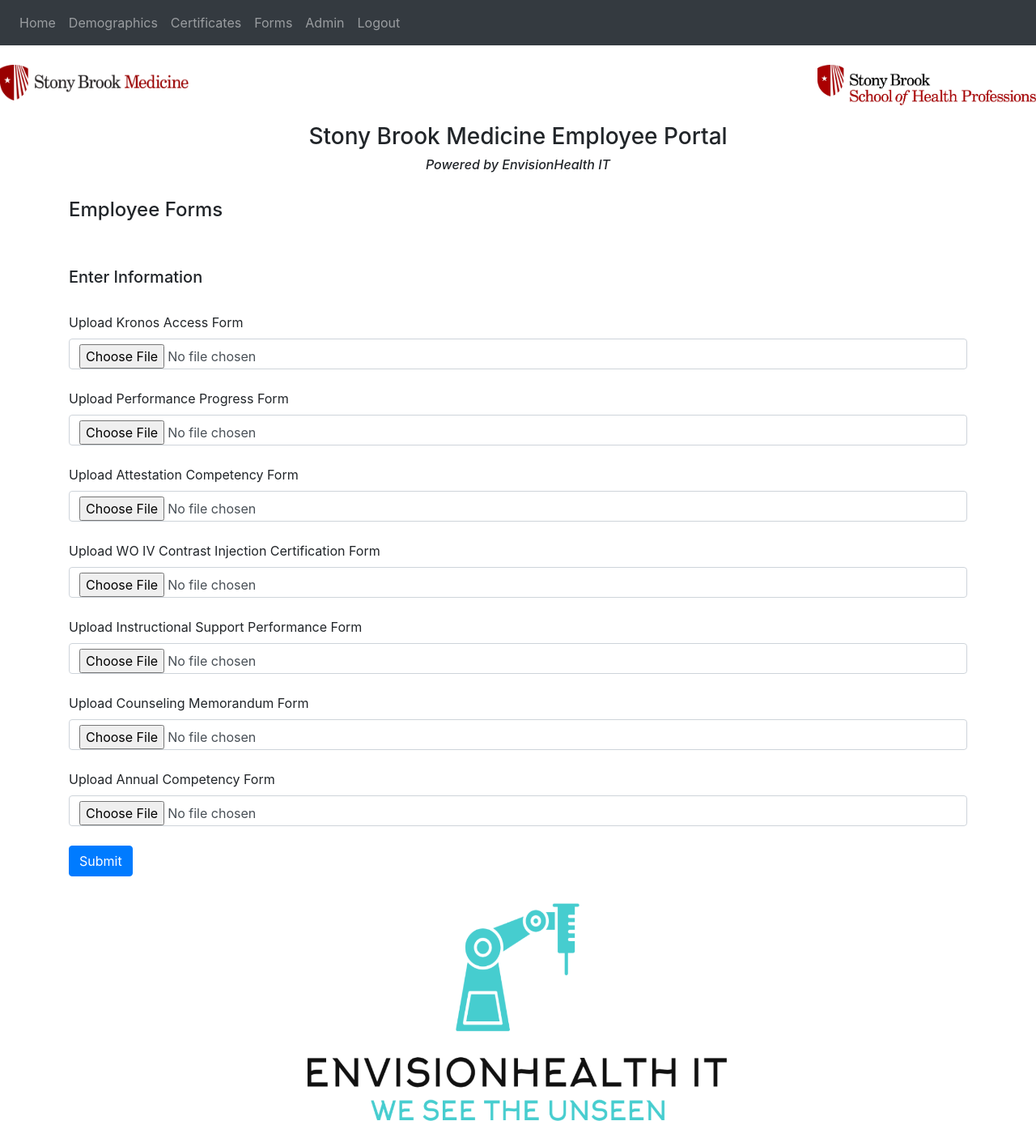
After one commit to jaynamiproductions/employee-database-mvp, a Flask app: page /forms in a window 1280 px wide. The commit adds this page. Shown: the top 1405 px of the page at 81% size. Run offline with Flask 3, Linux system fonts and the light colour scheme; the visitor is signed in with stand-in values (Sample User, id 1); data that the repository does not hold is empty; some libraries are stand-ins or nearby versions.

Commit message:
Add files via upload

```diff
--- /dev/null
+++ b/flask1/website/static/index3.js
@@ -0,0 +1,8 @@
+function deleteForm(profileid) {
+    fetch('/delete-field3', {
+    method: 'POST',
+    body: JSON.stringify({ profileid: profileid})
+    }).then((_res) => {
+        window.location.href = "/forms";
+    });
+}
--- a/flask1/website/templates/admin2.html
+++ b/flask1/website/templates/admin2.html
@@ -2,7 +2,7 @@
 {% block content %}
 <br/>
 <h4>Welcome to the Admin page.</h4>
-<p>Hopefully a dynamic view of the database could be here.</p>
+<p>Database tables can be viewed here. Tables should also be able to be exported as excel files.</p>
 <br/>
 
 {% for i in data %}
--- a/flask1/website/templates/base.html
+++ b/flask1/website/templates/base.html
@@ -28,9 +28,10 @@
                     <a class="nav-item nav-link" id="home" href="/">Home</a>
                     <a class="nav-item nav-link" id="demographics" href="/demographics">Demographics</a>
                     <a class="nav-item nav-link" id="certificates" href="/certificates">Certificates</a>
+                    <a class="nav-item nav-link" id="forms" href="/forms">Forms</a>
                     <a class="nav-item nav-link" id="admin" href="/admin">Admin</a>
                     <a class="nav-item nav-link" id="logout" href="/logout">Logout</a>
-                    {% else %}>
+                    {% else %}
                     <a class="nav-item nav-link" id="login" href="/login">Login</a>
                     <a class="nav-item nav-link" id="signup" href="/sign-up">Sign Up</a>
                     {% endif %}
@@ -88,9 +89,13 @@
             src="{{ url_for('static',filename='index.js')}}"
         ></script>
         <script
-        type="text/javascript"
-        src="{{ url_for('static',filename='index2.js')}}"
-    ></script>
+            type="text/javascript"
+            src="{{ url_for('static',filename='index2.js')}}"
+        ></script>
+        <script
+            type="text/javascript"
+            src="{{ url_for('static',filename='index3.js')}}"
+>       </script>
         <center>
             <img src="static/EHITlogo.jpeg" align="center"alt="EHIT Logo" width="600" height="300"/>
         </center>
--- a/flask1/website/templates/certs.html
+++ b/flask1/website/templates/certs.html
@@ -7,6 +7,7 @@
     <li class="list-group-item">
         <div><label><b>ACLS Certificate/Card: </b></label> {{certi.acls_cert}}</div>
         <div><label><b>Annual Trophon Certificate: </b></label> {{certi.annual_trophon}}</div>
+        <div><label><i>Last Updated: </i></label> {{certi.date}}</div>
         <button type="button" class="close" onClick="deleteCert({{ certi.id }})">Clear Data
             <span aria-hidden="true">&times;</span>
         </button>
@@ -25,6 +26,7 @@
             id="acls"
             name="acls"
             placeholder="Enter ACLS Certificate/Card"
+            value="{{data[1]}}"
         />
     </div>
 
@@ -36,6 +38,7 @@
             id="trophon"
             name="trophon"
             placeholder="Enter Annual Trophon Certificate"
+            value="{{data[2]}}"
         />
     </div>
     <button type="submit" class="btn btn-primary">Submit</button>
--- /dev/null
+++ b/flask1/website/templates/forms.html
@@ -0,0 +1,130 @@
+{% extends "base.html" %} {% block title %}Forms{% endblock %}
+{% block content %}
+<h4>Employee Forms</h4>
+<br/>
+<ol class="list-group list-group-flush" id="profile_info">
+    {% for form in user.form_info %}
+    <li class="list-group-item">
+        <div>
+            <span><label><b>Kronos Access Form: </b></label> {{form.kronos}}</span>
+            <span><a href="{{ url_for('views.kronos_download',upload_id=form.id)}}">Download</a></span>
+        </div>
+        <div>
+            <span><label><b>Performance Progress Form: </b></label> {{form.performance}}</span>
+            <span><a href="{{ url_for('views.performance_download',upload_id=form.id)}}">Download</a></span>
+        </div>
+        <div>
+            <span><label><b>Attestation Competency Form: </b></label> {{form.attestation}}</span>
+            <span><a href="{{ url_for('views.attestation_download',upload_id=form.id)}}">Download</a></span>
+        </div>
+        <div>
+            <span><label><b>WO IV Contrast Injection Certification Form: </b></label> {{form.ivcontrast}}</span>
+            <span><a href="{{ url_for('views.ivcontrast_download',upload_id=form.id)}}">Download</a></span>
+        </div>
+        <div>
+            <span><label><b>Instructional Support Performance Form: </b></label> {{form.supportperform}}</span>
+            <span><a href="{{ url_for('views.supportperform_download',upload_id=form.id)}}">Download</a></span>
+        </div>
+        <div>
+            <span><label><b>Counseling Memorandum Form: </b></label> {{form.couns}}</span>
+            <span><a href="{{ url_for('views.coun_download',upload_id=form.id)}}">Download</a></span>
+        </div>
+        <div>
+            <span><label><b>Annual Competency Form: </b></label> {{form.hybrid}}</span>
+            <span><a href="{{ url_for('views.hybrid_download',upload_id=form.id)}}">Download</a></span>
+        </div>
+
+        <button type="button" class="close" onClick="deleteForm({{ form.id }})">Clear Data
+            <span aria-hidden="true">&times;</span>
+        </button>
+    </li>
+    {% endfor %}
+</ol>
+<br/>
+
+<h5>Enter Information</h5>
+<br/>
+<form method="POST" enctype="multipart/form-data">
+
+    <div class="for-group">
+        <label for="file1">Upload Kronos Access Form</label>
+        <input
+            type="file"
+            class="form-control"
+            id="file1"
+            name="file1"
+            value="{{ request.form['file1'] }}"
+        />
+    </div>
+    <br/>
+    <div class="for-group">
+        <label for="file2">Upload Performance Progress Form</label>
+        <input
+            type="file"
+            class="form-control"
+            id="file2"
+            name="file2"
+            value="{{ request.form['file2'] }}"
+        />
+    </div>
+    <br/>
+    <div class="for-group">
+        <label for="file3">Upload Attestation Competency Form</label>
+        <input
+            type="file"
+            class="form-control"
+            id="file3"
+            name="file3"
+            value="{{ request.form['file3'] }}"
+        />
+    </div>
+    <br/>
+    <div class="for-group">
+        <label for="file4">Upload WO IV Contrast Injection Certification Form</label>
+        <input
+            type="file"
+            class="form-control"
+            id="file4"
+            name="file4"
+            value="{{ request.form['file4'] }}"
+        />
+    </div>
+    <br/>
+    <div class="for-group">
+        <label for="file5">Upload Instructional Support Performance Form</label>
+        <input
+            type="file"
+            class="form-control"
+            id="file5"
+            name="file5"
+            value="{{ request.form['file5'] }}"
+        />
+    </div>
+    <br/>
+    <div class="for-group">
+        <label for="file6">Upload Counseling Memorandum Form</label>
+        <input
+            type="file"
+            class="form-control"
+            id="file6"
+            name="file6"
+            value="{{ request.form['file6'] }}"
+        />
+    </div>
+    <br/>
+    <div class="for-group">
+        <label for="file7">Upload Annual Competency Form</label>
+        <input
+            type="file"
+            class="form-control"
+            id="file7"
+            name="file7"
+            value="{{ request.form['file7'] }}"
+        />
+    </div>
+
+    <br/>
+    <button type="submit" class="btn btn-primary">Submit</button>
+</form>
+<br/>
+{% endblock %}
--- a/flask1/website/templates/home.html
+++ b/flask1/website/templates/home.html
@@ -6,6 +6,7 @@
 <br/>
 <p><a class="link" id="demographics" href="/demographics">Employee Demographics</a></p>
 <p><a class="link" id="certificates" href="/certificates">Employee Certificates</a></p>
+<p><a class="link" id="forms" href="/forms">Employee Forms</a></p>
 <p><a class="link" id="admin" href="/admin">Admin Page</a></p>
 
 {% endblock %}
--- a/flask1/website/templates/login.html
+++ b/flask1/website/templates/login.html
@@ -5,7 +5,7 @@
     <h5>Log in to access your employee profile.</h5>
     <br/>
     <div class="form-group">
-        <label for="email">Email Address</label>
+        <label for="email">Stony Brook Email Address</label>
         <input
             type="email"
             class="form-control"
--- a/flask1/website/views.py
+++ b/flask1/website/views.py
@@ -1,6 +1,6 @@
 from flask import Blueprint, render_template as rt, request, flash, jsonify, send_file
 from flask_login import login_required,current_user
-from .models import Profile, Cert
+from .models import Demo, Cert, Form
 from . import db
 import json
 from io import BytesIO
@@ -22,8 +22,6 @@
         lname = request.form.get('lname')
         position = request.form.get('position')
 
-        file = request.files['file']
-
         if len(fname) < 1:
             flash('Please enter a valid first name',category='Error')
         elif len(lname) < 1:
@@ -31,13 +29,20 @@
         elif len(position) < 1:
             flash('Please enter a valid position',category='Error')
         else:
-            full_profile = Profile(fname=fname,lname=lname,position=position,filename=file.filename,filedata=file.read(),user_id=current_user.id)
-            db.session.add(full_profile)
+            full_demo = Demo(fname=fname,lname=lname,position=position,user_id=current_user.id)
+            db.session.add(full_demo)
             db.session.commit()
 
             flash('Information saved in database.',category='Success')
 
-    return rt('demo.html',user=current_user,name=request.form.get('fname'))
+    connect = sqlite3.connect('instance/database.db')
+    c = connect.cursor()
+    sql1 = 'SELECT * FROM demo ORDER BY id DESC LIMIT 1'
+    c.execute(sql1)
+    output = c.fetchone()
+    c.close()
+    connect.close()
+    return rt('demo.html',user=current_user,output=output)
 
 
 @views.route('/certificates',methods=['GET','POST'])
@@ -50,34 +55,109 @@
 
         db.session.add(full_cert)
         db.session.commit()
+        flash('Information saved in database.',category='Success')
 
-    return rt('certs.html',user=current_user,name=request.form.get('fname'))
+    connect = sqlite3.connect('instance/database.db')
+    c = connect.cursor()
+    sql1 = 'SELECT * FROM cert ORDER BY id DESC LIMIT 1'
+    c.execute(sql1)
+    output = c.fetchone()
+    c.close()
+    connect.close()
+
+    return rt('certs.html',user=current_user,data=output)
 
 @views.route('/admin', methods=['GET','POST'])
 @login_required
 def admin(): # set admin users here
-    if current_user.email == '':
+    if current_user.email == 'jason1@gmail.com':
         flash('Successfully accessed Admin page.',category='Success')
         connect = sqlite3.connect('instance/database.db')
         c = connect.cursor()
-        sql1 = 'SELECT * FROM profile'
+        sql1 = 'SELECT * FROM demo'
         c.execute(sql1)
         output = c.fetchall()
+        c.close()
+        connect.close()
         return rt('admin2.html',user=current_user,data=output)
     else:
         flash('Admin page access denied.',category='Error')
         return rt('admin.html',user=current_user)
 
-@views.route('/download/<upload_id>')
-def download(upload_id):
-    upload = Profile.query.filter_by(id=upload_id).first()
-    return send_file(BytesIO(upload.filedata), download_name=upload.filename,as_attachment=True)
+
+@views.route('/forms',methods=['GET','POST'])
+@login_required
+def form():
+    if request.method == 'POST':
+        file1 = request.files['file1']
+        file2 = request.files['file2']
+        file3 = request.files['file3']
+        file4 = request.files['file4']
+        file5 = request.files['file5']
+        file6 = request.files['file6']
+        file7 = request.files['file7']
+
+        full_form = Form(
+            kronos=file1.filename,kronosdata=file1.read(),
+            performance=file2.filename,performancedata=file2.read(),
+            attestation=file3.filename,attestationdata=file3.read(),
+            ivcontrast=file4.filename,ivcontrastdata=file4.read(),
+            supportperform=file5.filename,supportperformdata=file5.read(),
+            couns=file6.filename,counsdata=file6.read(),
+            hybrid=file7.filename,hybriddata=file7.read(),
+            user_id=current_user.id
+            )
+        db.session.add(full_form)
+        db.session.commit()
+        flash('Information saved in database.',category='Success')
+    return rt('forms.html',user=current_user)
+
+
+
+@views.route('/kronos_download/<upload_id>')
+def kronos_download(upload_id):
+    upload = Form.query.filter_by(id=upload_id).first()
+    return send_file(BytesIO(upload.kronosdata), download_name=upload.kronos,as_attachment=True)
+
+@views.route('/performance_download/<upload_id>')
+def performance_download(upload_id):
+    upload = Form.query.filter_by(id=upload_id).first()
+    return send_file(BytesIO(upload.performancedata), download_name=upload.performance,as_attachment=True)
+
+@views.route('/attestation_download/<upload_id>')
+def attestation_download(upload_id):
+    upload = Form.query.filter_by(id=upload_id).first()
+    return send_file(BytesIO(upload.attestationdata), download_name=upload.attestation,as_attachment=True)
+
+@views.route('/ivcontrast_download/<upload_id>')
+def ivcontrast_download(upload_id):
+    upload = Form.query.filter_by(id=upload_id).first()
+    return send_file(BytesIO(upload.ivcontrastdata), download_name=upload.ivcontrast,as_attachment=True)
+
+@views.route('/supportperform_download/<upload_id>')
+def supportperform_download(upload_id):
+    upload = Form.query.filter_by(id=upload_id).first()
+    return send_file(BytesIO(upload.supportperformdata), download_name=upload.supportperform,as_attachment=True)
+
+@views.route('/couns_download/<upload_id>')
+def coun_download(upload_id):
+    upload = Form.query.filter_by(id=upload_id).first()
+    return send_file(BytesIO(upload.counsdata), download_name=upload.couns,as_attachment=True)
+
+@views.route('/hybrid_download/<upload_id>')
+def hybrid_download(upload_id):
+    upload = Form.query.filter_by(id=upload_id).first()
+    return send_file(BytesIO(upload.hybriddata), download_name=upload.hybrid,as_attachment=True)
+
+
+
+
 
 @views.route('/delete-field', methods=['POST'])
 def delete_note():
     field = json.loads(request.data)
     profileid = field['profileid']
-    field = Profile.query.get(profileid)
+    field = Demo.query.get(profileid)
     if field:
         if field.user_id == current_user.id:
             db.session.delete(field)
@@ -94,3 +174,14 @@
             db.session.delete(field)
             db.session.commit()
     return jsonify({})
+
+@views.route('/delete-field3', methods=['POST'])
+def delete_note3():
+    field = json.loads(request.data)
+    profileid = field['profileid']
+    field = Form.query.get(profileid)
+    if field:
+        if field.user_id == current_user.id:
+            db.session.delete(field)
+            db.session.commit()
+    return jsonify({})
```
Also changed, not shown: flask1/website/auth.py (+3 -4 lines), flask1/website/models.py (+32 -6 lines), flask1/website/templates/demo.html (+12 -21 lines), flask1/website/templates/sign_up.html (+1 -12 lines).
